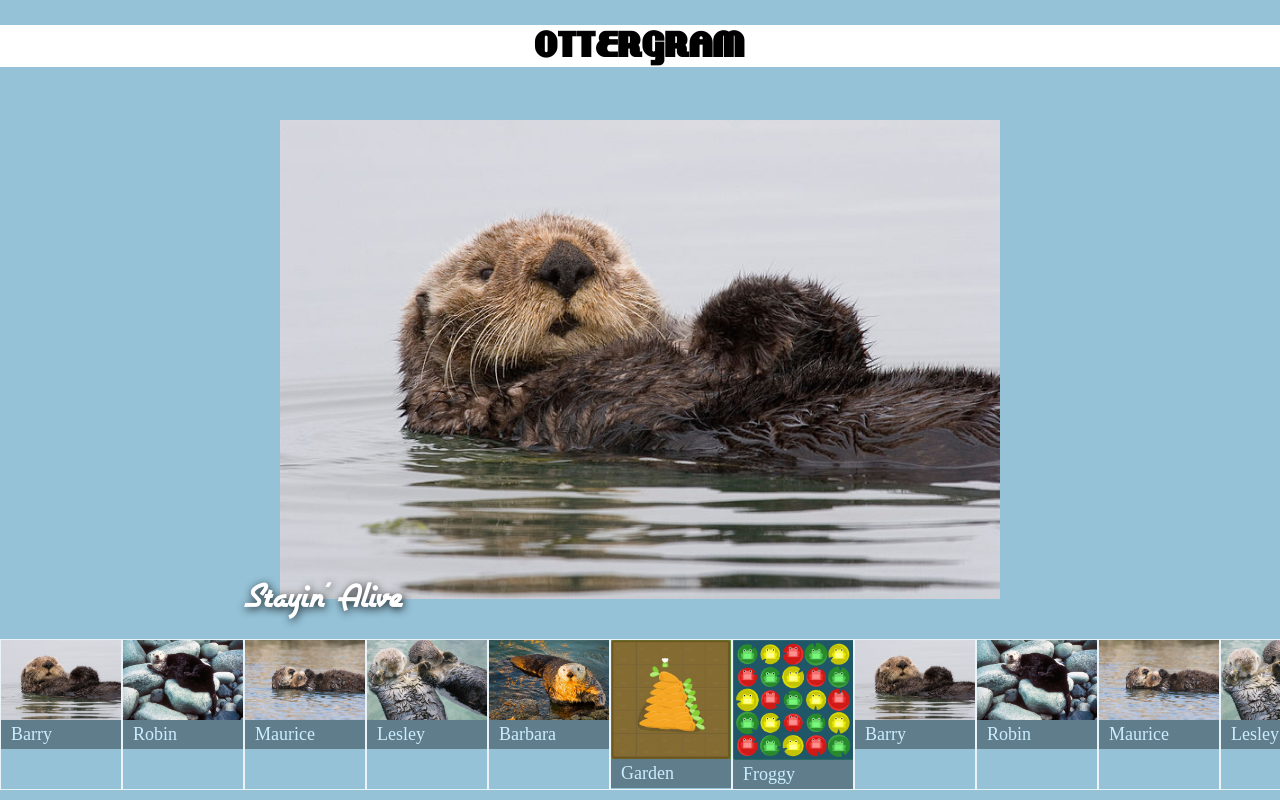
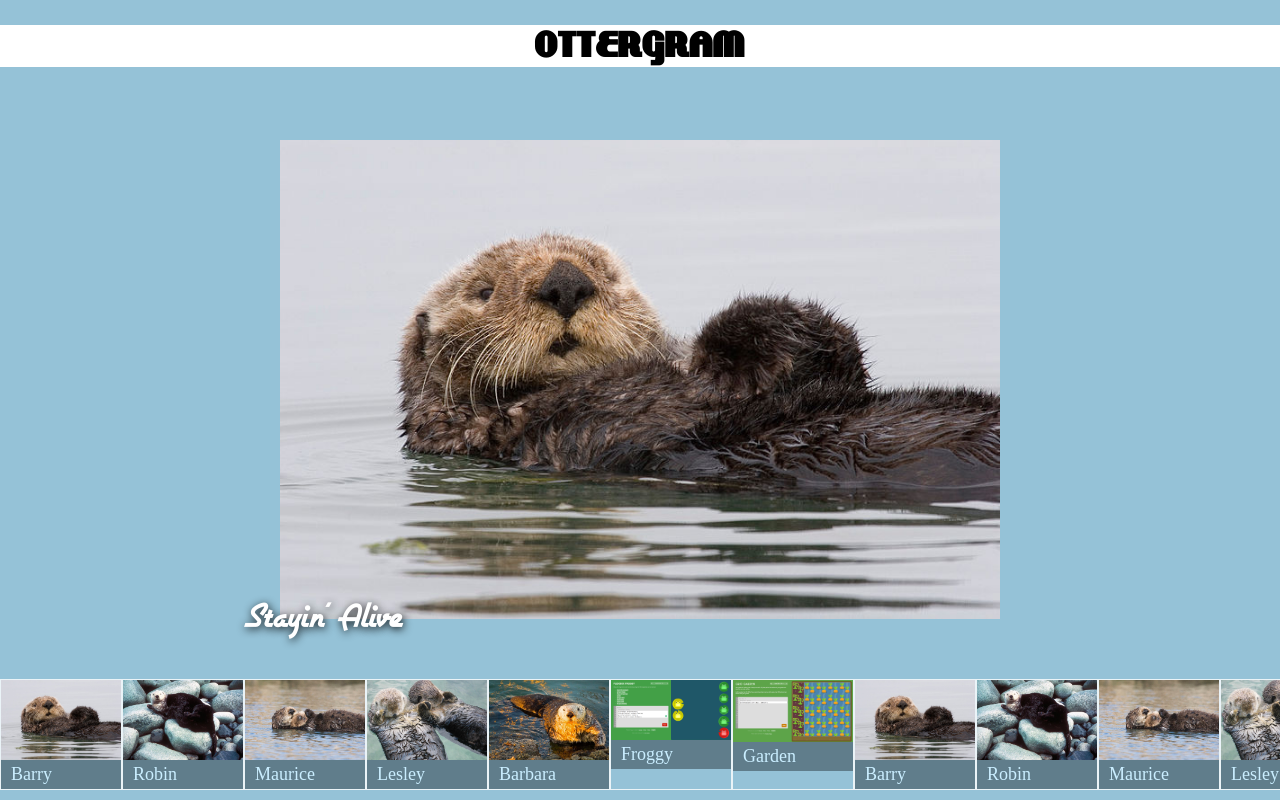
Before and after one commit to elasanchez/ottergram, a plain HTML site: page index.html in a window 1280 px wide. Drawn offline with nearby package versions, Linux system fonts and the light colour scheme.

Commit message:
adding the correct images

```diff
--- a/index.html
+++ b/index.html
@@ -54,14 +54,14 @@ This code is inspired by the book Front-End Web Development, The Big Nerd Ranch
       </li>
       <li class="thumbnail-item">
         <a href="#">
-            <img class ="thumbnail-image" src="img/gridGardenFinal.png" alt="Final Splash Screen of Grid Garden">
-          <span class = "thumbnail-title">Garden</span>
+            <img class ="thumbnail-image" src="img/fig1.png" alt="Final Splash Screen of Grid Garden">
+          <span class = "thumbnail-title">Froggy</span>
         </a>
       </li>
       <li class="thumbnail-item">
         <a href="#">
-            <img class ="thumbnail-image" src="img/froggyFinal.png" alt="Final Splash screen of Froggy">
-          <span class = "thumbnail-title">Froggy</span>
+            <img class ="thumbnail-image" src="img/fig2.png" alt="Final Splash screen of Froggy">
+          <span class = "thumbnail-title">Garden</span>
         </a>
       </li>
       <li class="thumbnail-item">
```
Also changed, not shown: img/fig1.png (added), img/fig2.png (added).
